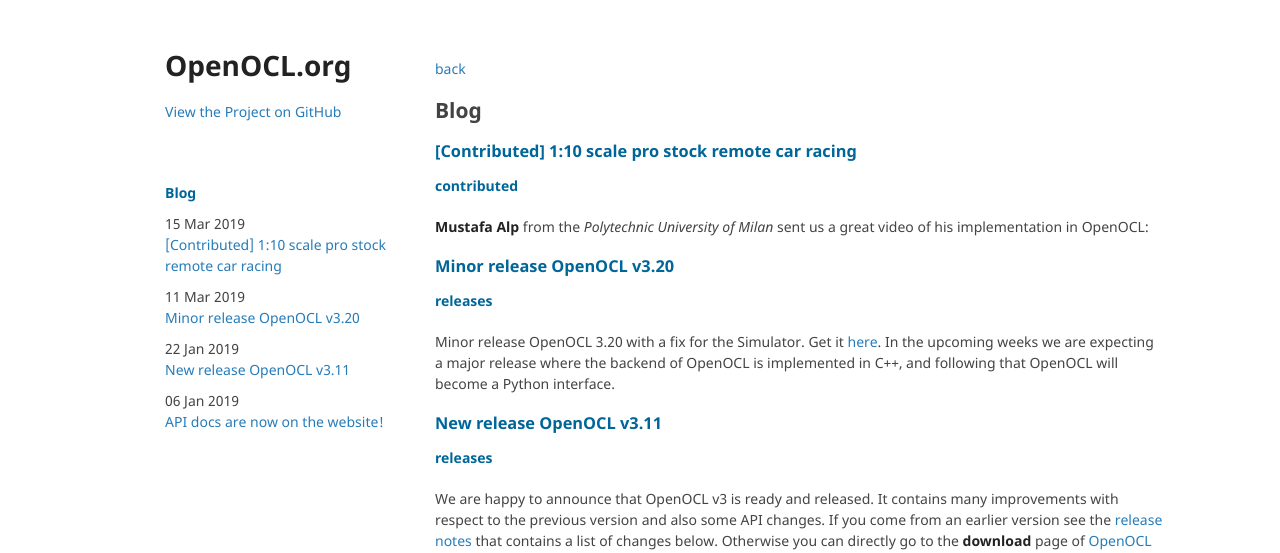
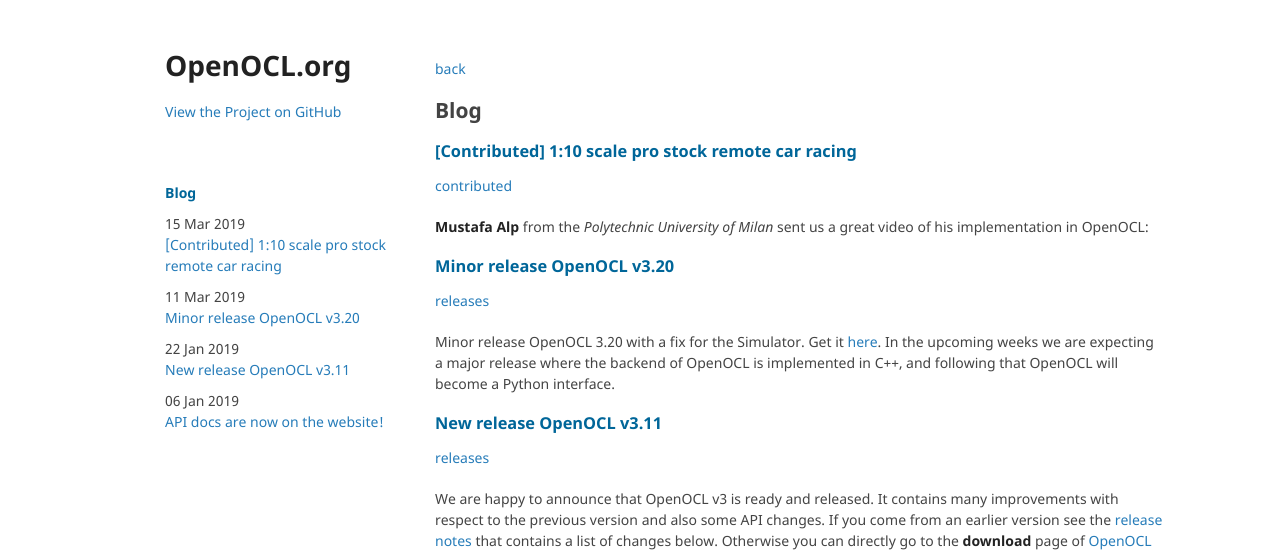
Before and after one commit to OpenOCL/openocl.github.io, a Jekyll site: the page built from blog.md, in a window 1280 px wide. Shown: the top 553 px of the page. Built offline with Jekyll 4.4.1, drawn with Linux system fonts in a browser that asks for light colours.

Commit message:
Update blog.html

```diff
--- a/_layouts/blog.html
+++ b/_layouts/blog.html
@@ -16,10 +16,8 @@
   {% for post in site.posts %}
   {% if post.hidden != true  %}
     <h3><a href="{{ post.url }}">{{ post.title }}</a></h3>
-    <h4>
-        <a href="/{{ post.categories }}">{{ post.categories }}</a>
-    </h4>
-    <p>{{ post.excerpt }}</p>
+    <p class="tags"><a href="/{{ post.categories }}">{{ post.categories }}</a></p>
+    <p class="excerpt">{{ post.excerpt }}</p>
   {% endif %}
   {% endfor %}
 {% endif %}
```
